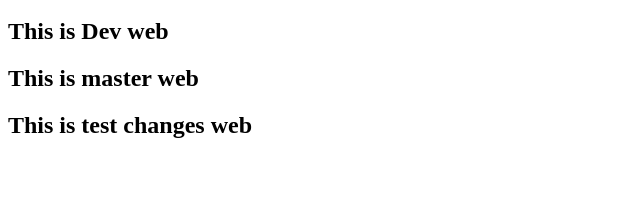
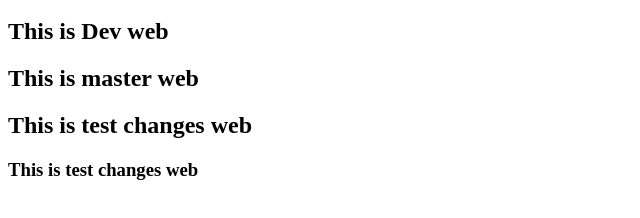
Before and after one commit to mandavaa/student16, a plain HTML site: page index.html in a window 1280 px wide. Shown: the part 48-266 px from the top of the page, without its empty margins (0-640 px from the left). Drawn offline with Linux system fonts and the light colour scheme.

Commit message:
Update index.html
more changes

```diff
--- a/index.html
+++ b/index.html
@@ -2,3 +2,4 @@
 <h2>This is Dev web</h2>
 <h2>This is master web</h2>
 <h2>This is test changes web</h2>
+<h3>This is test changes web</h3>
```
